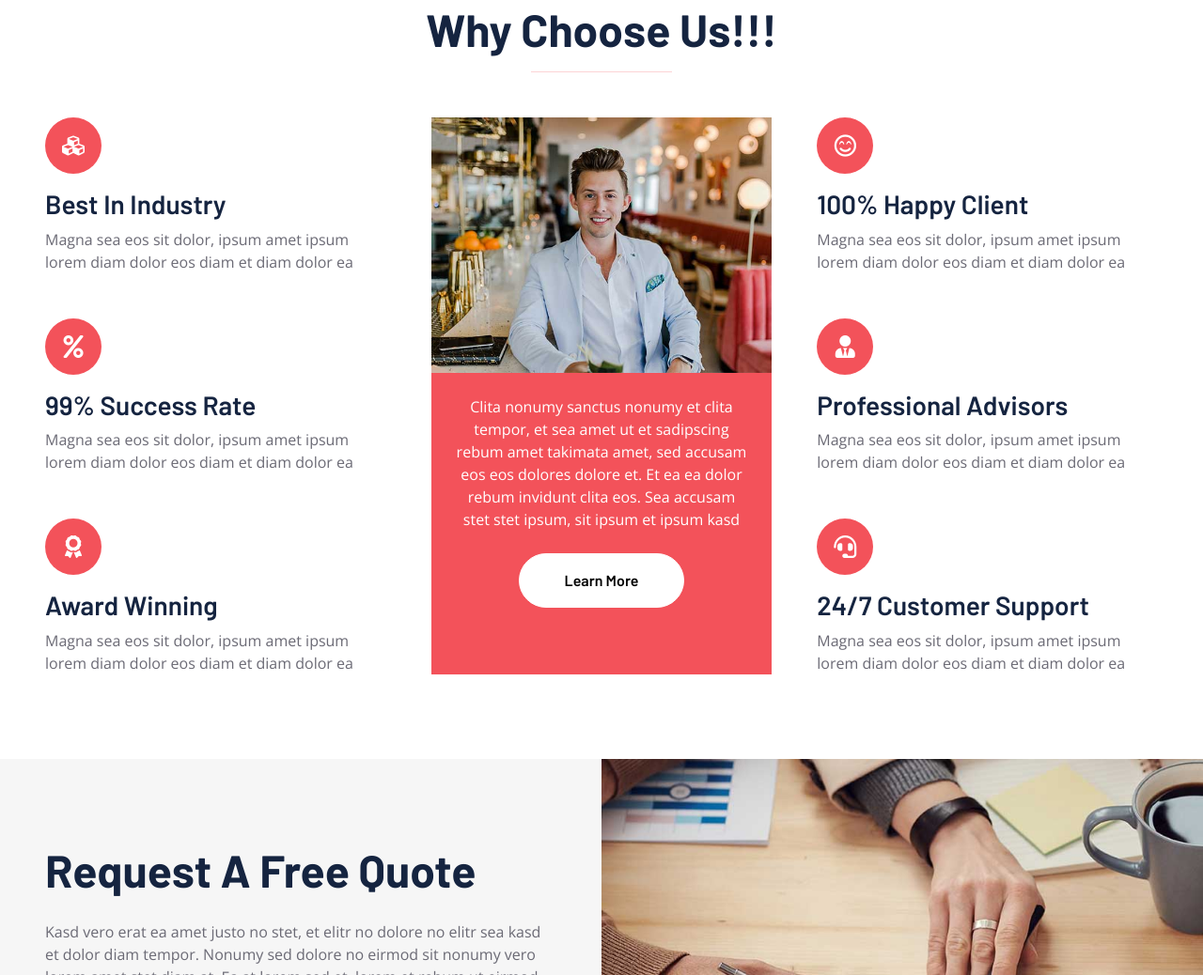
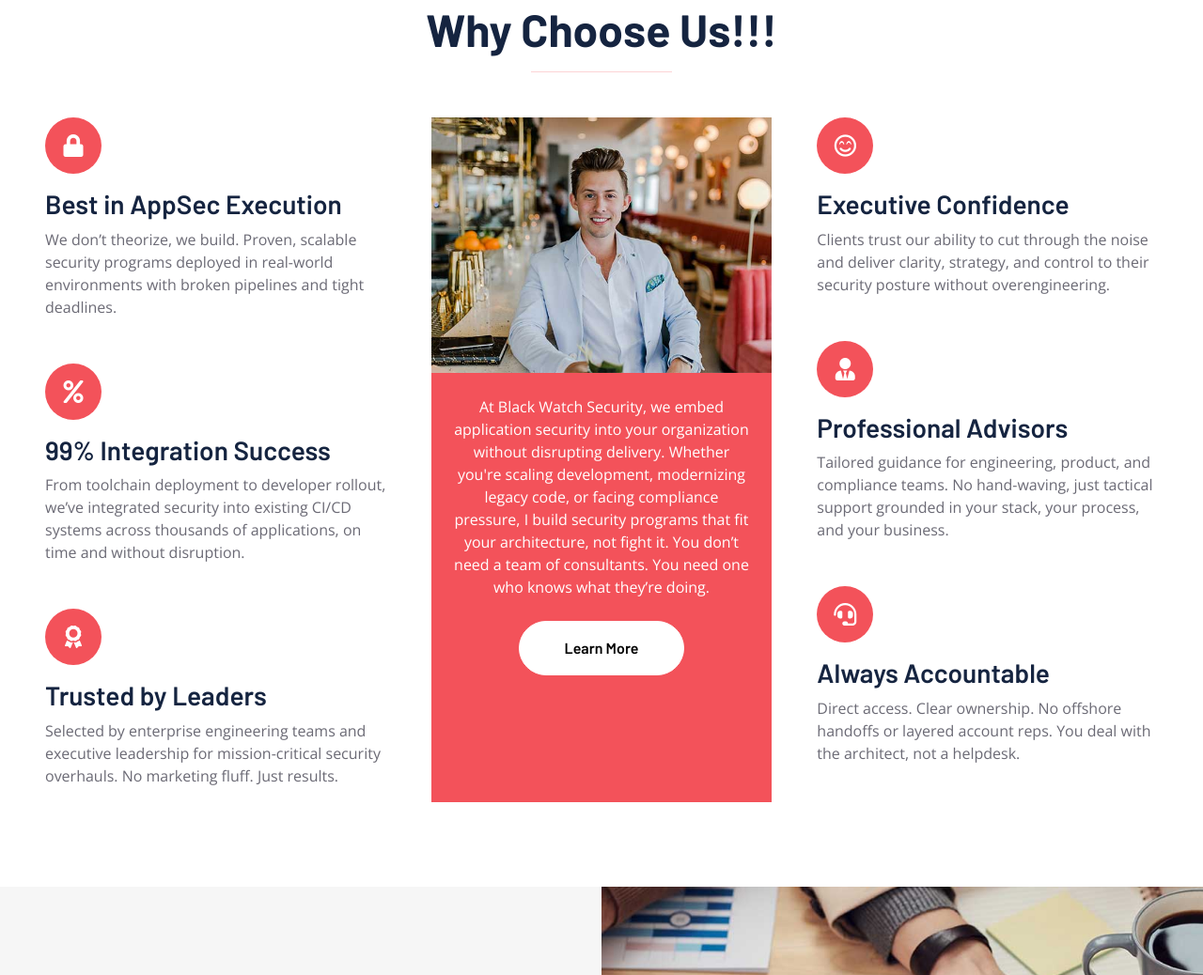
Before and after one commit to jjstewart/blackwatchsec.github.io, a plain HTML site: page index.html in a window 1280 px wide. Shown: the part 2503-3541 px from the top of the page at 94% size. Drawn offline with nearby package versions, Linux system fonts and the light colour scheme.

Commit message:
Update index.html

```diff
--- a/index.html
+++ b/index.html
@@ -251,24 +251,24 @@ No noise. No fluff. Just secure software that ships.</p>
                 <div class="row g-5">
                     <div class="col-12">
                         <div class="bg-primary rounded-circle d-flex align-items-center justify-content-center mb-3" style="width: 60px; height: 60px;">
-                            <i class="fa fa-cubes fs-4 text-white"></i>
+                            <i class="fa fa-lock fs-4 text-white"></i>
                         </div>
-                        <h3>Best In Industry</h3>
-                        <p class="mb-0">Magna sea eos sit dolor, ipsum amet ipsum lorem diam dolor eos diam et diam dolor ea</p>
+                        <h3>Best in AppSec Execution</h3>
+                        <p class="mb-0">We don’t theorize, we build. Proven, scalable security programs deployed in real-world environments with broken pipelines and tight deadlines.</p>
                     </div>
                     <div class="col-12">
                         <div class="bg-primary rounded-circle d-flex align-items-center justify-content-center mb-3" style="width: 60px; height: 60px;">
                             <i class="fa fa-percent fs-4 text-white"></i>
                         </div>
-                        <h3>99% Success Rate</h3>
-                        <p class="mb-0">Magna sea eos sit dolor, ipsum amet ipsum lorem diam dolor eos diam et diam dolor ea</p>
+                        <h3>99% Integration Success</h3>
+                        <p class="mb-0">From toolchain deployment to developer rollout, we’ve integrated security into existing CI/CD systems across thousands of applications, on time and without disruption.</p>
                     </div>
                     <div class="col-12">
                         <div class="bg-primary rounded-circle d-flex align-items-center justify-content-center mb-3" style="width: 60px; height: 60px;">
                             <i class="fa fa-award fs-4 text-white"></i>
                         </div>
-                        <h3>Award Winning</h3>
-                        <p class="mb-0">Magna sea eos sit dolor, ipsum amet ipsum lorem diam dolor eos diam et diam dolor ea</p>
+                        <h3>Trusted by Leaders</h3>
+                        <p class="mb-0">Selected by enterprise engineering teams and executive leadership for mission-critical security overhauls. No marketing fluff. Just results.<p>
                     </div>
                 </div>
             </div>
@@ -276,7 +276,7 @@ No noise. No fluff. Just secure software that ships.</p>
                 <div class="d-block bg-primary h-100 text-center">
                     <img class="img-fluid" src="img/feature.jpg" alt="">
                     <div class="p-4">
-                        <p class="text-white mb-4">Clita nonumy sanctus nonumy et clita tempor, et sea amet ut et sadipscing rebum amet takimata amet, sed accusam eos eos dolores dolore et. Et ea ea dolor rebum invidunt clita eos. Sea accusam stet stet ipsum, sit ipsum et ipsum kasd</p>
+                        <p class="text-white mb-4">At Black Watch Security, we embed application security into your organization without disrupting delivery. Whether you're scaling development, modernizing legacy code, or facing compliance pressure, I build security programs that fit your architecture, not fight it. You don’t need a team of consultants. You need one who knows what they’re doing.</p>
                         <a href="" class="btn btn-light py-md-3 px-md-5 rounded-pill mb-2">Learn More</a>
                     </div>
                 </div>
@@ -287,22 +287,22 @@ No noise. No fluff. Just secure software that ships.</p>
                         <div class="bg-primary rounded-circle d-flex align-items-center justify-content-center mb-3" style="width: 60px; height: 60px;">
                             <i class="far fa-smile-beam fs-4 text-white"></i>
                         </div>
-                        <h3>100% Happy Client</h3>
-                        <p class="mb-0">Magna sea eos sit dolor, ipsum amet ipsum lorem diam dolor eos diam et diam dolor ea</p>
+                        <h3>Executive Confidence</h3>
+                        <p class="mb-0">Clients trust our ability to cut through the noise and deliver clarity, strategy, and control to their security posture without overengineering.</p>
                     </div>
                     <div class="col-12">
                         <div class="bg-primary rounded-circle d-flex align-items-center justify-content-center mb-3" style="width: 60px; height: 60px;">
                             <i class="fa fa-user-tie fs-4 text-white"></i>
                         </div>
                         <h3>Professional Advisors</h3>
-                        <p class="mb-0">Magna sea eos sit dolor, ipsum amet ipsum lorem diam dolor eos diam et diam dolor ea</p>
+                        <p class="mb-0">Tailored guidance for engineering, product, and compliance teams. No hand-waving, just tactical support grounded in your stack, your process, and your business.</p>
                     </div>
                     <div class="col-12">
                         <div class="bg-primary rounded-circle d-flex align-items-center justify-content-center mb-3" style="width: 60px; height: 60px;">
                             <i class="fa fa-headset fs-4 text-white"></i>
                         </div>
-                        <h3>24/7 Customer Support</h3>
-                        <p class="mb-0">Magna sea eos sit dolor, ipsum amet ipsum lorem diam dolor eos diam et diam dolor ea</p>
+                        <h3>Always Accountable</h3>
+                        <p class="mb-0">Direct access. Clear ownership. No offshore handoffs or layered account reps. You deal with the architect, not a helpdesk.</p>
                     </div>
                 </div>
             </div>
```
